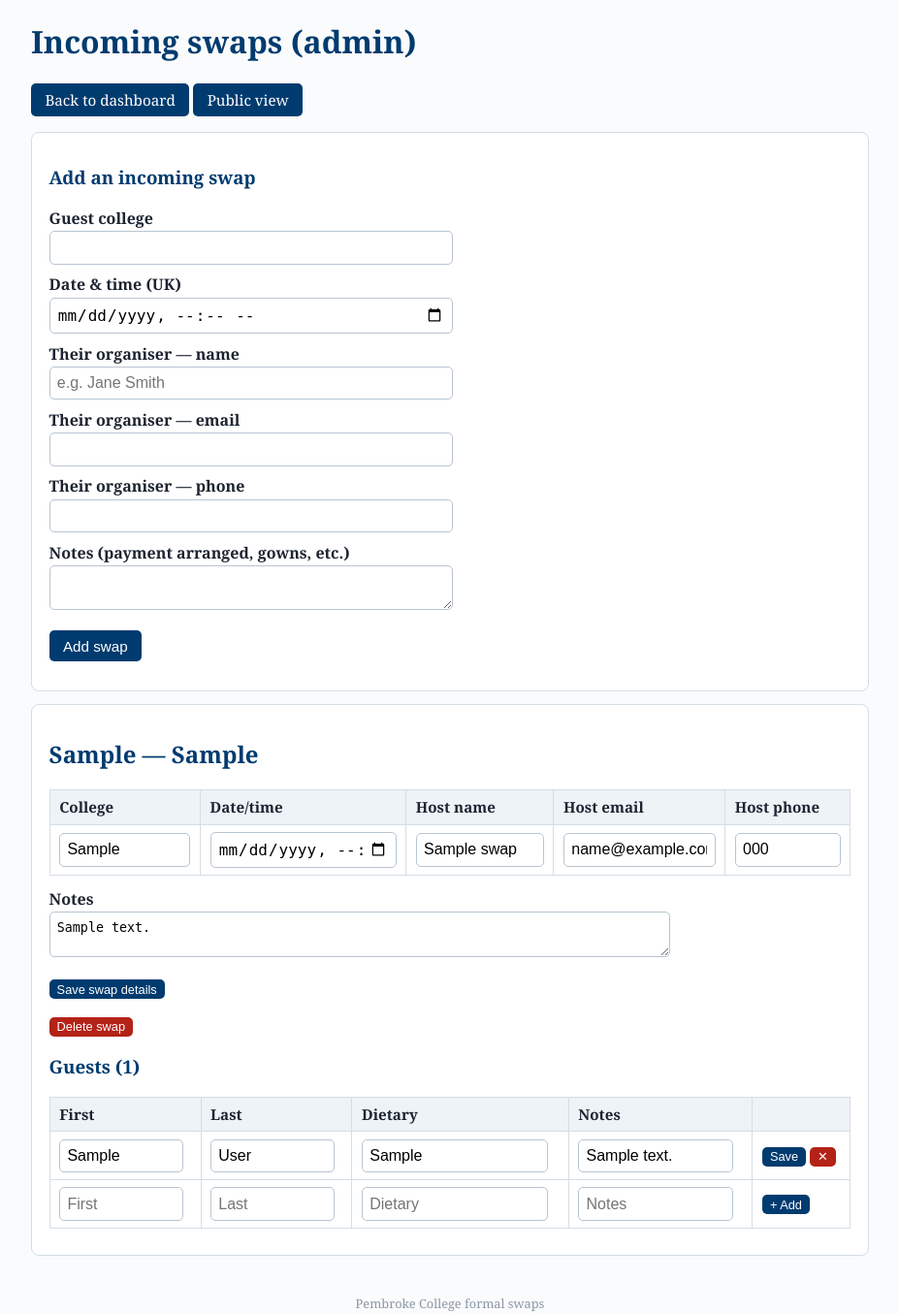
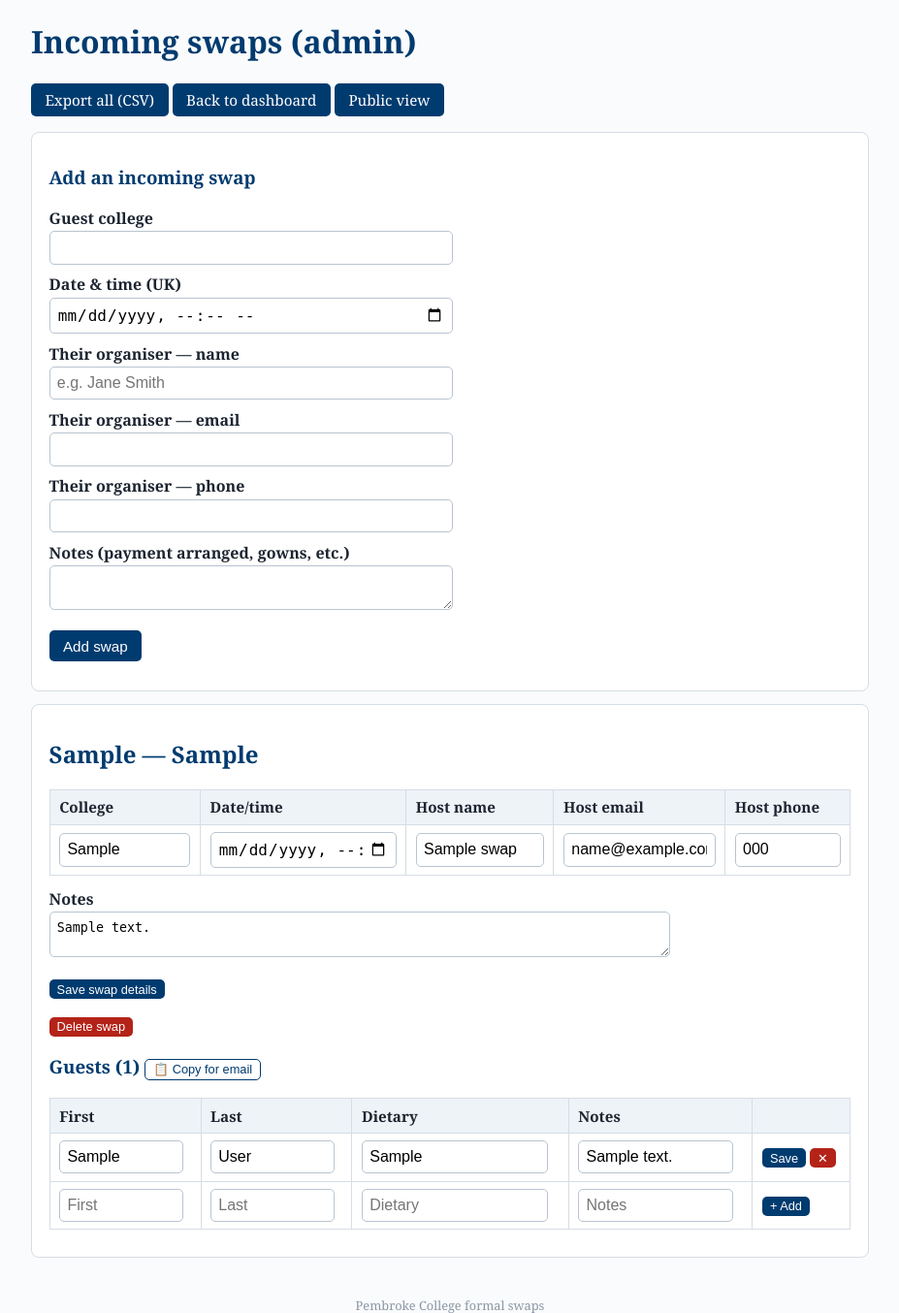
Before and after one commit to Patrick-Gibbs/pembroke-formal-swaps, a Flask app: page /admin/incoming in a window 1280 px wide. Shown: the part 49-1403 px from the top of the page at 97% size, without its empty margins (176-1103 px from the left). Run offline with Flask 3, Linux system fonts and the light colour scheme; the visitor is signed in with stand-in values (Sample User, id 1); data comes from the database, SQL or seed files in the repository; tables that the repository leaves empty hold one stand-in row (values such as "Sample post"); parts of the project's set-up code (start-up, migrations or seed data) failed here and were passed over.

Commit message:
Copy-to-clipboard attendance tables (outgoing rosters + incoming guest lists) and export-all CSVs

```diff
--- a/swaps/templates/admin/dashboard.html
+++ b/swaps/templates/admin/dashboard.html
@@ -26,6 +26,7 @@
   <a class="btn ghost" href="/admin/users">Users ({{ users_n }})</a>
   <a class="btn ghost" href="/admin/subscriptions">Subscriptions &amp; releases</a>
   <a class="btn ghost" href="/admin/audit">Audit log</a>
+  <a class="btn ghost" href="/admin/export.csv{% if term %}?term={{ term|urlencode }}{% endif %}">Export all rosters (CSV)</a>
   <form class="inline" method="post" action="/admin/logout">
     <input type="hidden" name="_csrf" value="{{ csrf_token() }}">
     <button class="ghost">Log out</button>
--- a/swaps/templates/admin/incoming.html
+++ b/swaps/templates/admin/incoming.html
@@ -2,7 +2,8 @@
 {% block title %}Incoming swaps — Admin{% endblock %}
 {% block content %}
 <h1>Incoming swaps (admin)</h1>
-<p><a class="btn ghost" href="/admin/">Back to dashboard</a>
+<p><a class="btn" href="/admin/incoming/export.csv">Export all (CSV)</a>
+   <a class="btn ghost" href="/admin/">Back to dashboard</a>
    <a class="btn ghost" href="/incoming">Public view</a></p>
 
 <div class="card">
@@ -50,7 +51,20 @@
     <button class="small danger">Delete swap</button>
   </form>
 
-  <h3>Guests ({{ participants[s['id']]|length }})</h3>
+  <h3>Guests ({{ participants[s['id']]|length }})
+    <button class="small ghost" type="button" onclick="copyTable('copy-swap-{{ s['id'] }}', this)">📋 Copy for email</button>
+  </h3>
+  <div id="copy-swap-{{ s['id'] }}" style="display:none">
+    <p><b>{{ s['guest_college'] }} @ Pembroke — {{ s['dt'] }} —
+    {{ participants[s['id']]|length }} guest(s)</b></p>
+    <table border="1" cellpadding="6" style="border-collapse:collapse;border:1px solid #999;font-family:Arial,sans-serif;font-size:13px">
+      <tr style="background:#eef3f8"><th>First name</th><th>Last name</th><th>Dietary requirements</th><th>Notes</th></tr>
+      {% for p in participants[s['id']] %}
+      <tr><td>{{ p['first_name'] }}</td><td>{{ p['last_name'] }}</td>
+          <td>{{ p['dietary'] }}</td><td>{{ p['notes'] }}</td></tr>
+      {% endfor %}
+    </table>
+  </div>
   <table>
     <tr><th>First</th><th>Last</th><th>Dietary</th><th>Notes</th><th></th></tr>
     {% for p in participants[s['id']] %}
--- a/swaps/templates/base.html
+++ b/swaps/templates/base.html
@@ -36,6 +36,30 @@ button.ghost { background:#fff; color:var(--blue); border:1px solid var(--blue);
 .ranklist li .grow { flex:1; }
 footer { text-align:center; color:#8a97a5; font-size:.8rem; margin:2.5rem 0 1rem; }
 </style>
+<script>
+/* Copy a hidden table (by element id) to the clipboard as a real HTML table
+   (pastes formatted into Gmail/Outlook/Word) with tab-separated plain text as
+   fallback (pastes into Excel/Sheets with columns intact). */
+async function copyTable(id, btn) {
+  const el = document.getElementById(id);
+  const text = Array.from(el.querySelectorAll('tr')).map(tr =>
+    Array.from(tr.querySelectorAll('th,td')).map(c => c.textContent.trim()).join('\t')
+  ).join('\n');
+  const caption = el.querySelector('p');
+  const plain = (caption ? caption.textContent + '\n' : '') + text;
+  try {
+    await navigator.clipboard.write([new ClipboardItem({
+      'text/html': new Blob([el.innerHTML], {type: 'text/html'}),
+      'text/plain': new Blob([plain], {type: 'text/plain'})
+    })]);
+  } catch (e) {
+    await navigator.clipboard.writeText(plain);
+  }
+  const old = btn.textContent;
+  btn.textContent = '✓ Copied';
+  setTimeout(() => { btn.textContent = old; }, 1500);
+}
+</script>
 </head>
 <body>
 <header>
--- a/swaps/views/admin.py
+++ b/swaps/views/admin.py
@@ -360,6 +360,34 @@ def email_all(fid):
     return redirect(url_for("admin.roster", fid=fid))
 
 
+@bp.route("/export.csv")
+@admin_required
+def export_all():
+    """Every formal's active attendees (all terms unless ?term= given)."""
+    db = get_db()
+    term = request.args.get("term", "")
+    q = ("SELECT f.host_college, f.dt, f.price, f.term, u.first_name, u.last_name, "
+         "u.email, u.dietary_flags, u.dietary_other FROM allocations a "
+         "JOIN formals f ON f.id = a.formal_id JOIN users u ON u.id = a.user_id "
+         "WHERE a.status='active'")
+    args = []
+    if term:
+        q += " AND f.term=?"
+        args.append(term)
+    q += " ORDER BY f.dt, u.last_name, u.first_name"
+    buf = io.StringIO()
+    w = csv.writer(buf)
+    w.writerow(["formal", "date", "price", "term", "first_name", "last_name",
+                "email", "dietary"])
+    for r in db.execute(q, args).fetchall():
+        diet = ", ".join(filter(None, [r["dietary_flags"].replace(",", "; "),
+                                       r["dietary_other"]]))
+        w.writerow([r["host_college"], r["dt"], r["price"], r["term"],
+                    r["first_name"], r["last_name"], r["email"], diet])
+    return Response(buf.getvalue(), mimetype="text/csv", headers={
+        "Content-Disposition": "attachment; filename=outgoing-swaps-all.csv"})
+
+
 # ---------------------------------------------------------------- incoming swaps
 
 @bp.route("/incoming")
@@ -374,6 +402,30 @@ def incoming():
             "ORDER BY last_name, first_name", (s["id"],)).fetchall()
     return render_template("admin/incoming.html", swaps=swaps,
                            participants=participants)
+
+
+@bp.route("/incoming/export.csv")
+@admin_required
+def incoming_export():
+    db = get_db()
+    buf = io.StringIO()
+    w = csv.writer(buf)
+    w.writerow(["guest_college", "date", "host_name", "host_email", "host_phone",
+                "swap_notes", "first_name", "last_name", "dietary", "guest_notes"])
+    for s in db.execute("SELECT * FROM incoming_swaps ORDER BY dt").fetchall():
+        people = db.execute(
+            "SELECT * FROM incoming_participants WHERE swap_id=? "
+            "ORDER BY last_name, first_name", (s["id"],)).fetchall()
+        if not people:
+            w.writerow([s["guest_college"], s["dt"], s["host_name"],
+                        s["host_email"], s["host_phone"], s["notes"],
+                        "", "", "", ""])
+        for p in people:
+            w.writerow([s["guest_college"], s["dt"], s["host_name"],
+                        s["host_email"], s["host_phone"], s["notes"],
+                        p["first_name"], p["last_name"], p["dietary"], p["notes"]])
+    return Response(buf.getvalue(), mimetype="text/csv", headers={
+        "Content-Disposition": "attachment; filename=incoming-swaps-all.csv"})
 
 
 def _incoming_from_form():
```
Also changed, not shown: swaps/templates/admin/roster.html (+17 -0 lines).
